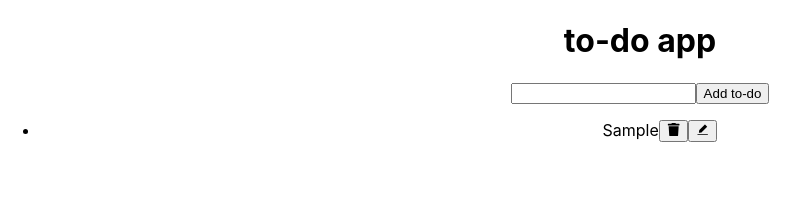
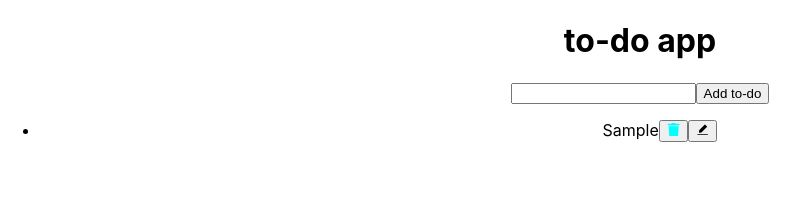
Before and after one commit to mariamisa/refactor, a React (Create React App) app in the folder israa-react-todo/: page / in a window 1280 px wide. Both pictures are taken after typing "Sample" into the empty fields and a click on the button "Add to-do". Shown: the top 213 px of the page, without its empty margins (0-809 px from the left). Built offline with nearby package versions, Linux system fonts and the light colour scheme.

Commit message:
adding the components to the app.js file

```diff
--- a/israa-react-todo/package.json
+++ b/israa-react-todo/package.json
@@ -3,11 +3,15 @@
   "version": "0.1.0",
   "private": true,
   "dependencies": {
+    "@fortawesome/fontawesome-svg-core": "^1.2.32",
+    "@fortawesome/free-solid-svg-icons": "^5.15.1",
+    "@fortawesome/react-fontawesome": "^0.1.14",
     "@testing-library/jest-dom": "^5.11.8",
     "@testing-library/react": "^11.2.2",
     "@testing-library/user-event": "^12.6.0",
     "react": "^17.0.1",
     "react-dom": "^17.0.1",
+    "react-icons": "^4.1.0",
     "react-scripts": "4.0.1",
     "web-vitals": "^0.2.4"
   },
--- a/israa-react-todo/public/index.html
+++ b/israa-react-todo/public/index.html
@@ -9,6 +9,7 @@
       name="description"
       content="Web site created using create-react-app"
     />
+
     <link rel="apple-touch-icon" href="%PUBLIC_URL%/logo192.png" />
     <!--
       manifest.json provides metadata used when your web app is installed on a
--- a/israa-react-todo/src/App.css
+++ b/israa-react-todo/src/App.css
@@ -36,3 +36,6 @@
     transform: rotate(360deg);
   }
 }
+.trash{
+ color: aqua;
+}
```
Also changed, not shown: 2 other files (tests, documents, lock files or other folders).
